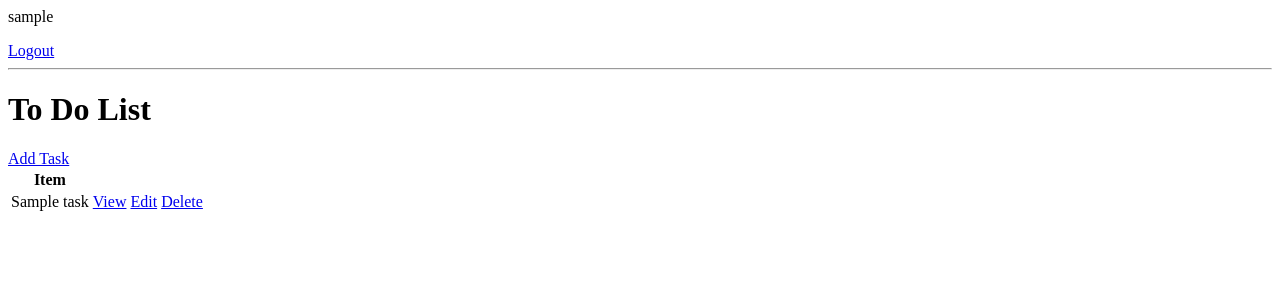
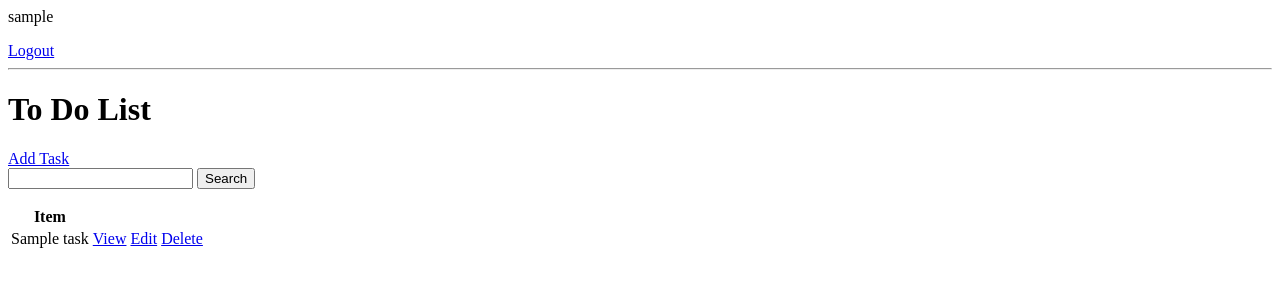
Before and after one commit to ronnykarani/django-todo-app, a Django app: page / in a window 1280 px wide. Shown: the top 300 px of the page. Run offline with Django 3.2, Linux system fonts and the light colour scheme; a user stored in the database is signed in; tables that the repository leaves empty hold one stand-in row (values such as "Sample post").

Commit message:
added search area

```diff
--- a/tasks/templates/tasks/task_list.html
+++ b/tasks/templates/tasks/task_list.html
@@ -8,6 +8,11 @@
 <hr>
 <h1> To Do List </h1>
 <a href="{% url 'task-create' %}">Add Task</a>
+
+<form method="GET">
+    <input type ="text" name="search-area">
+    <input type ="submit" value="Search">
+</form>
 
 <table>
     <tr>
```
